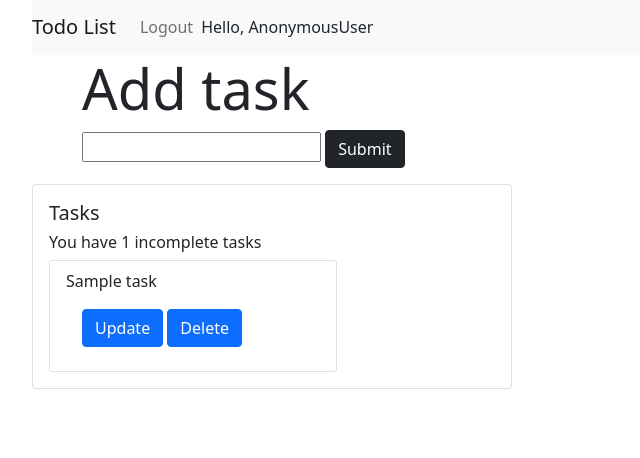
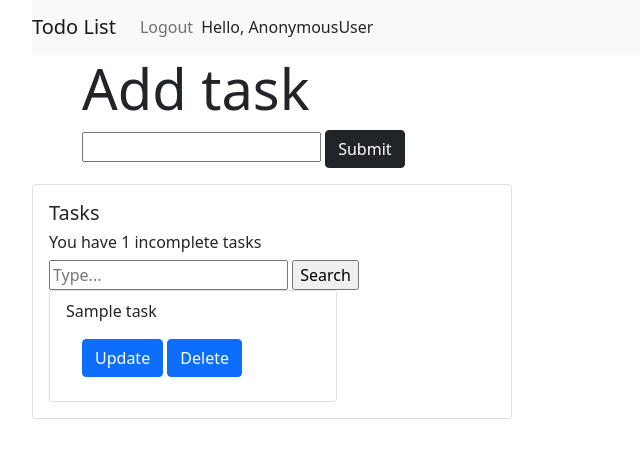
Before and after one commit to matyy2k/Todo-List, a Django app: template templates/todo.html in a window 1280 px wide. Shown: the part 33-491 px from the top of the page, without its empty margins (0-640 px from the left). Run offline with Django 3.2, Linux system fonts and the light colour scheme; the template is opened without the code that fills it: most values are stand-ins (such as "Sample title", 1, 10 or a date in 2020); form fields are guessed from the names that the template uses.

Commit message:
Add search bar

```diff
--- a/templates/todo.html
+++ b/templates/todo.html
@@ -42,7 +42,13 @@
    <div class="card-body">
       <h5 class="card-title">Tasks</h5>
       <h6 class="card-title">You have {{countUncomplete}} incomplete tasks</h6>
-      {% for task in tasks %}
+      <form method="get">
+          <input type="text" placeholder="Type..." name="search-bar" value="{{searchBar}}">
+          <input type="submit" class="button" value="Search">
+      </form>
+
+
+       {% for task in tasks %}
       <div class="card" style="width: 18rem;">
          <ul class="list-group list-group-flush">
             <li class="list-group-item">
--- a/todo/views.py
+++ b/todo/views.py
@@ -51,6 +51,9 @@ def logoutUser(request):
 def allContent(request):
     all = Content.objects.filter(user=request.user)
     countUncomplete = Content.objects.filter(user=request.user, complete=False).count()
+    searchBar = request.GET.get('search-bar') or ''
+    if searchBar:
+        all = Content.objects.filter(user=request.user, title__icontains = searchBar)
 
     form = TasksForm(request.POST or None)
     if request.method == 'POST':
@@ -59,7 +62,7 @@ def allContent(request):
             form.user = request.user
             form.save()
             return redirect('list')
-    context = {'tasks': all, 'form': form, 'countUncomplete': countUncomplete}
+    context = {'tasks': all, 'form': form, 'countUncomplete': countUncomplete, 'searchBar': searchBar}
     return render(request, 'todo.html', context)
 
 
```
